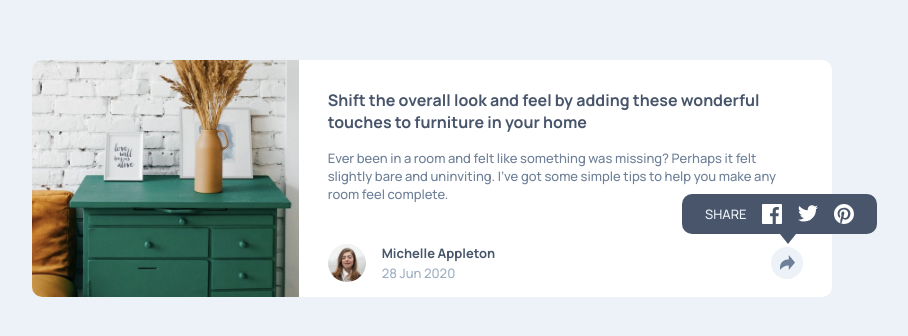
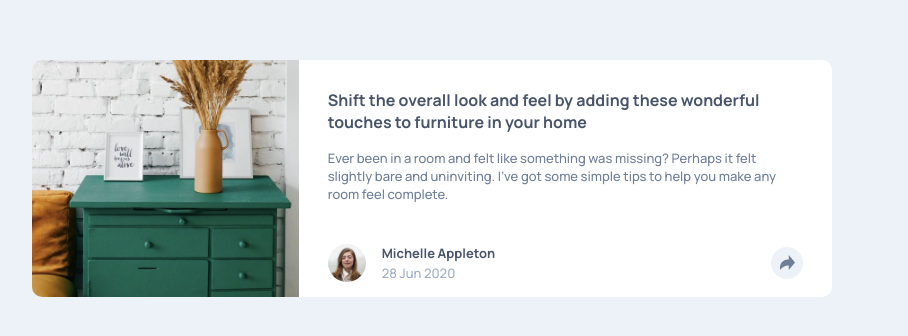
Before and after one commit to AlexandroMunera/FrontendMentor-ArticlePreview, a plain HTML site: page index.html in a window 1280 px wide. Shown: the part 222-558 px from the top of the page, without its empty margins (208-1116 px from the left). Drawn offline with Linux system fonts and the light colour scheme.

Commit message:
css transpiled

```diff
--- a/styles.css
+++ b/styles.css
@@ -119,9 +119,7 @@ body {
 }
 
 .card #card__button-tooltip {
-  display: -webkit-box;
-  display: -ms-flexbox;
-  display: flex;
+  display: none;
   background-color: #48556a;
   padding: 0 23px;
   -webkit-box-pack: justify;
```
Also changed, not shown: 1 other file.
